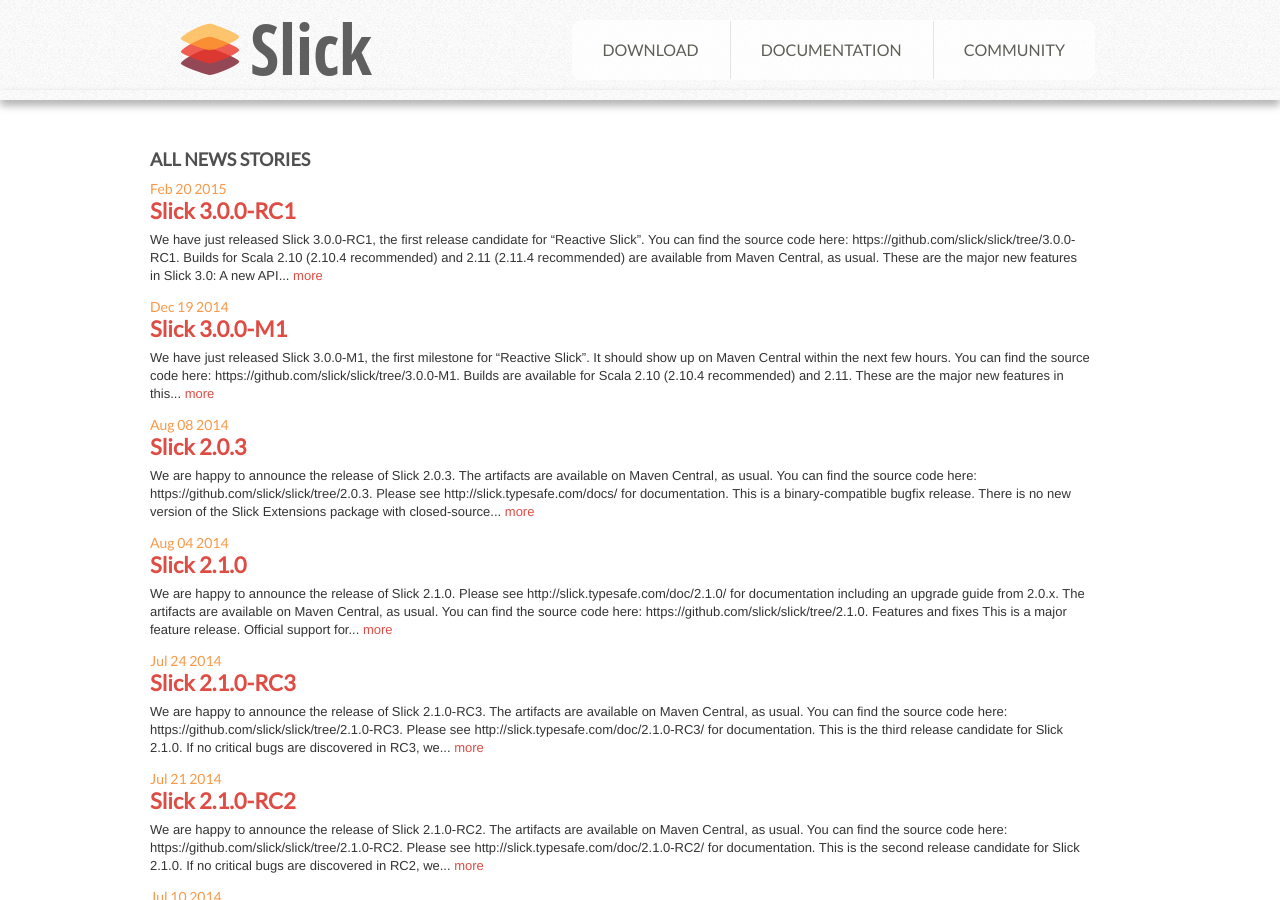
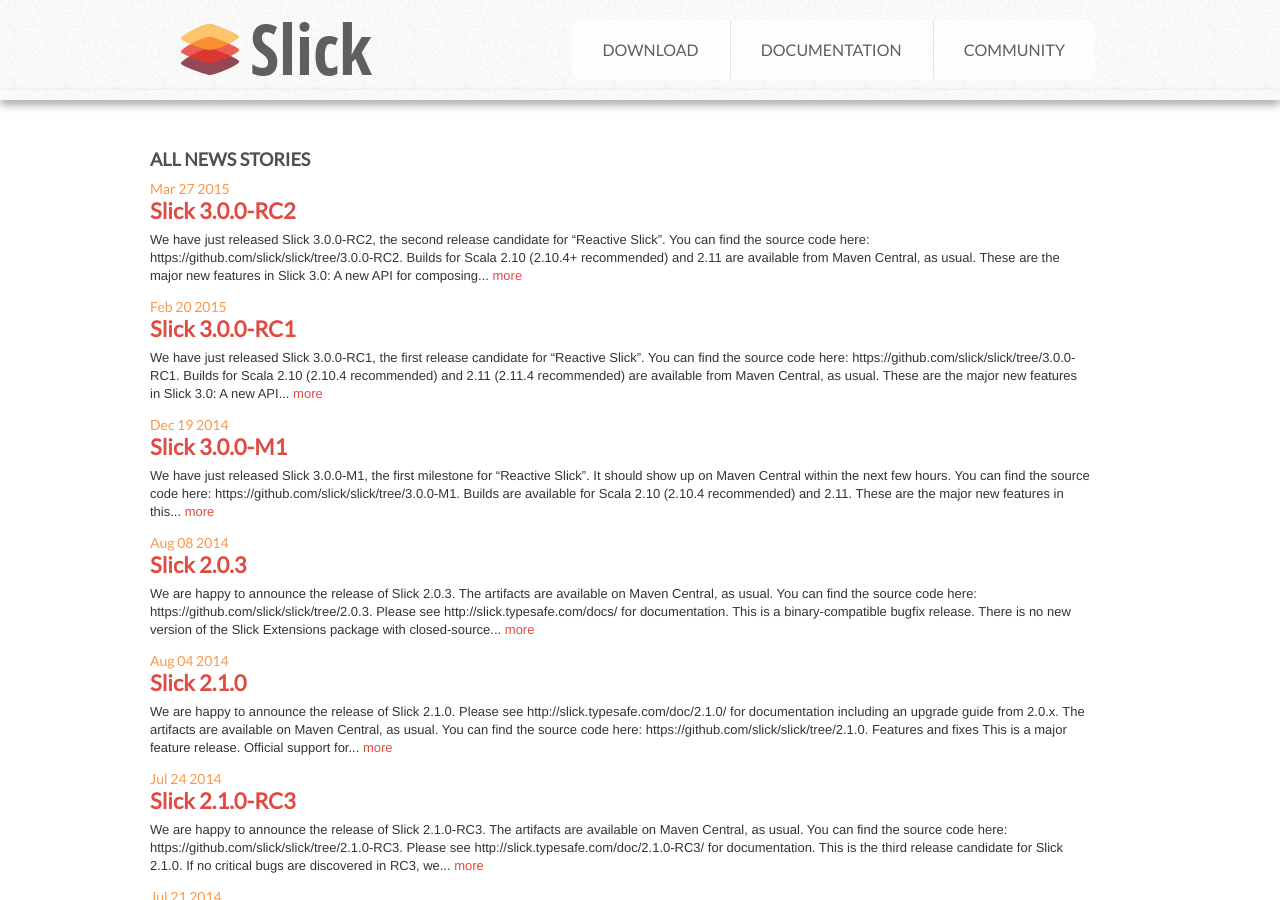
Before and after one commit to slick/slick.github.com, a Jekyll site: the page built from news/all-news.md, in a window 1280 px wide and 900 px high. Built offline with Jekyll 4.4.1, drawn with Linux system fonts in a browser that asks for light colours; some of the changed lines change nothing that is shown.

Commit message:
Slick 3.0.0-RC2

```diff
--- a/docs/index.md
+++ b/docs/index.md
@@ -13,11 +13,7 @@
 
 #### Latest Release Candidate
 
-* [Slick 3.0.0-RC1 Documentation](/doc/3.0.0-RC1/)
-
-#### Latest Milestone
-
-* [Slick 3.0.0-M1 Documentation](/doc/3.0.0-M1/)
+* [Slick 3.0.0-RC2 Documentation](/doc/3.0.0-RC2/)
 
 #### Older Releases
 
--- /dev/null
+++ b/news/_posts/2015-03-27-slick-3.0.0-RC2-released.md
@@ -0,0 +1,133 @@
+---
+layout: news
+title: Slick 3.0.0-RC2
+author: Stefan Zeiger
+---
+We have just released Slick 3.0.0-RC2, the second release candidate for "Reactive Slick".
+You can find the source code here: <https://github.com/slick/slick/tree/3.0.0-RC2>.
+Builds for Scala 2.10 (2.10.4+ recommended) and 2.11 are available
+from Maven Central, as usual.
+
+##### These are the major new features in Slick 3.0:
+
+* A new API for composing and executing database actions.
+* Support for the *Reactive Streams* API for streaming results from the database.
+* Improved configuration of database connections via *Typesafe Config*, including built-in
+  support for HikariCP.
+* Support for nested Option types and non-primtive Option types in the Lifted Embedding.
+* Properly typed outer join operators based on the improved Option support.
+* A new macro-based implementation of the Plain SQL API with optional compile-time checking
+  and type inference for embedded SQL statements.
+* Many small improvements and bug fixes in the schema code generator.
+* Optional multi-line formatting and indenting of generated SQL code for more readable
+  debug output.
+
+Most of the manual has been updated and improved. The "Slick Testkit" chapter will follow soon.
+The Activator templates "Hello Slick" and "Slick Plain SQL" are available for 3.0.0-RC1 and
+will be updated to RC2 soon, followed by the remaining templates.
+There is a new section in the *Migration Guide* for upgrading from Slick 2.1.
+The commercial *Slick Extensions* package with additional database drivers is also available for this RC.
+See the manual for details on adding it to your build.
+
+Please provide feedback on the stability of this RC if you encounter any problems. The only
+remaining blocker for a final 3.0.0 release at the moment is the availability of
+Reactive Streams 1.0.
+
+##### Here is a complete list of changes since 2.1.0:
+
+* [``1398565``](https://github.com/slick/slick/commit/1398565eae456170d792595e0b834a2b41abda27) Update dependencies and version number for 3.0.0-RC2
+* [``59917d7``](https://github.com/slick/slick/commit/59917d7b230704902b592968d7a09bdea734a9cf) Improve documentation after internal review
+* [``4183591``](https://github.com/slick/slick/commit/41835912415325ed58aa448abe4007a9df3e4a46) Bring back Database.close (via java.io.Closeable)
+* [``a9f95ab``](https://github.com/slick/slick/commit/a9f95abda41289098d438f44444866e32dbf155d) Replace Database.close with Database.shutdown for asynchronous closing:
+* [``9e11f07``](https://github.com/slick/slick/commit/9e11f073eabfc711fd260418636617757f7ddc3a) Distinguish between high- and low-priority jobs in AsyncExecutor:
+* [``5acc8fc``](https://github.com/slick/slick/commit/5acc8fc2bbf9af674aa0ea5f69904e4e60296091) Handle Exceptions from runInContext correctly:
+* [``df1e346``](https://github.com/slick/slick/commit/df1e346eb2230269ac6094f2df9ab33528ebf500) Deprecate Database.withSession and remove usages of this method
+* [``8bf0152``](https://github.com/slick/slick/commit/8bf01524a5f2a524d1ee3b37eee2346532b22151) Correctly propagate the AsyncExecutor in Database.forDataSource
+* [``a6ff0d3``](https://github.com/slick/slick/commit/a6ff0d3b95fef255326fe0b44ccaa683287d06e8) Lazily instantiate the ExecutionContext in AsyncExecutor:
+* [``73ad13d``](https://github.com/slick/slick/commit/73ad13dbd00fec7f2873da4a953150adb7d54b0f) Change all DBIO subtypes to put Effect type parameters last.
+* [``1b37a85``](https://github.com/slick/slick/commit/1b37a8574be053a52cf1f99c66454861ac6c2a73) Return a single Int instead of a Vector[Int] from the sqlu interpolator.
+* [``a633204``](https://github.com/slick/slick/commit/a6332045256831fc2efac2eda5c6e69bafd5b959) Export scala.slick packages through OSGi
+* [``bd0c9c4``](https://github.com/slick/slick/commit/bd0c9c4182f695cad88da2653f4f7168e60dad6e) Try to prevent some spurious failures on Travis CI
+* [``58a1db9``](https://github.com/slick/slick/commit/58a1db9a9301e68ac8f9732f992d9897f404e376) Proper treatment of CHAR(1) columns in JdbcModelBuilder:
+* [``7f0f62f``](https://github.com/slick/slick/commit/7f0f62fadf4c92be32d54de2f24062a0fbfbe179) Make code generator tests usable from other slick-extensions:
+* [``25370cb``](https://github.com/slick/slick/commit/25370cb5ecf9f7c396d97dced6a30d331a0f4792) Fix bugs detected by Slick Extensions upgrade:
+* [``13bf805``](https://github.com/slick/slick/commit/13bf8052f9a0043801c7dbd41c1e4da7bc2aa96e) - fix typo in list of code generating tests - by this typo adjusted code of H2Driver for UUID
+* [``12faf5d``](https://github.com/slick/slick/commit/12faf5df07a897ac1a59037bd66ee8416e175455) Upgrade to Reactive Streams 1.0.0.RC3
+* [``648184c``](https://github.com/slick/slick/commit/648184c7cb710563d07b859891ed7fe46d06849d) Package structure and project layout refactoring:
+* [``9c730c0``](https://github.com/slick/slick/commit/9c730c09de3721060f2939182cbd1cd7e219d277) Upgrade to Reactive Streams 1.0.0.RC2:
+* [``24770de``](https://github.com/slick/slick/commit/24770deae18b20771ea94c0d4c3ca06154ccd338) Add `DatabaseConfig` as a higher-level configuration abstraction:
+* [``759cbc2``](https://github.com/slick/slick/commit/759cbc2ab18c6f147f83237322eaf6622bcea4d3) Restore `#$` support in the macro-based Plain SQL interpolation:
+* [``62ddadc``](https://github.com/slick/slick/commit/62ddadc84ecf4aefe2fdc580945d263edd203772) Macro-based PlainSQL API Implemented TypedStaticQuery as tsql
+* [``d63a018``](https://github.com/slick/slick/commit/d63a0183bdb2748d83f88ccf2d81670ff89914a7) UUID regression testkit: - port #989 for v3.0 (with tests) - fix wrong PR #1058 (for #982), as new tests have shown - add UUID column for roundtrip tests
+* [``0a44b74``](https://github.com/slick/slick/commit/0a44b74cf043fbad9092dcfcecde85549d850133) Update LiftedEmbedding.scala
+* [``5af0d9b``](https://github.com/slick/slick/commit/5af0d9b4d0bafffc9d3a592469ac54a7113b9ae8) Distinguish between BLOB and BYTEA in PostgreSQL model builder
+* [``ec7f2aa``](https://github.com/slick/slick/commit/ec7f2aac7e8c93546dae3307c153c683b9d156fd) Use TestDB for code generator tests:
+* [``cc8d3f0``](https://github.com/slick/slick/commit/cc8d3f0c76b10ddf74a6cd35436e3a41956ae284) Proper support for string lengths:
+* [``41c717a``](https://github.com/slick/slick/commit/41c717ac0bc2d9ad3e026d2af2fa021e525b6499) Support fetch size in statement parameters.
+* [``965604c``](https://github.com/slick/slick/commit/965604c6f8285bea6454576652b167f9b337cf46) Use force-insert semantics for inserting from queries and expressions.
+* [``0e58e7d``](https://github.com/slick/slick/commit/0e58e7d4c24a747989466ff36961e1f0ea8a5d7d) Deprecate the Direct Embedding
+* [``0ba0dd5``](https://github.com/slick/slick/commit/0ba0dd5efcdeaed38e9387e8fe4700f4a6b4b18e) Remove the blocking API that was introduced in 3.0.0-M1
+* [``2f64c79``](https://github.com/slick/slick/commit/2f64c795bc0a7131d3df5b684adb767433043b34) Rename Action to DBIO:
+* [``86974bd``](https://github.com/slick/slick/commit/86974bd16b7c972467fe436027c97e9317488ad7) Simplify SQLBuilder and formatting/indenting:
+* [``20378ec``](https://github.com/slick/slick/commit/20378ecfb58b6f49a4171cd4f154c84b04591877) Quote `SqlType` argument in code generator.
+* [``b1dca21``](https://github.com/slick/slick/commit/b1dca21e42a7778469cf7c0227dc10ed046d25fc) Make ColumnOptions more modular:
+* [``7272180``](https://github.com/slick/slick/commit/727218018d0554f9802bdc5e69a5f579c3c40cb4) Use unconstrained text type as default on PostgreSQL
+* [``6cec3f7``](https://github.com/slick/slick/commit/6cec3f77131c78f61cec10a8e51cfb037daafbf8) Prefer prepareStatement(sql) instead of prepareStatement(sql, Int, Int)
+* [``a3eec4f``](https://github.com/slick/slick/commit/a3eec4f970d8f2d391a6a79f30084d167b4039b1) Support transaction isolation levels
+* [``6ea7fdb``](https://github.com/slick/slick/commit/6ea7fdba9bcfd40f8871d22f21230e99ded55ff8) Generic fusion implementation for FlatMapAction and CleanupAction:
+* [``706f2b1``](https://github.com/slick/slick/commit/706f2b1d3dc8adbceddf77a6ae4750264ff30dc3) Allow the SQL statements to be overridden in SqlActions.
+* [``a325f5e``](https://github.com/slick/slick/commit/a325f5ee0511bda0558607759262ab4dfc18be97) Run a user-defined init function on all created JDBC Statements
+* [``3315a3b``](https://github.com/slick/slick/commit/3315a3bcd187e504110a28f027532b3710b8e217) Refactoring of ActionContext:
+* [``dc687de``](https://github.com/slick/slick/commit/dc687de449a515d2d89a43e12fc3d61f52ade2d8) Avoid long nested sequences of SchemaDescription.++ in generated code:
+* [``62d5e92``](https://github.com/slick/slick/commit/62d5e922806f46d7ffaba661df33b3b060b03f8e) Quote illegal identifiers in generated Scala sources.
+* [``58c4ed5``](https://github.com/slick/slick/commit/58c4ed5fb624861c6f0c3e80eadd0123e7e9a6a8) Make 'desiredColumnOrder' in code generator non-final.
+* [``a645205``](https://github.com/slick/slick/commit/a645205019e9b1cf067d4feee73a48c5a6d3fd8c) Support statement parameters in the new Action-based API.
+* [``b1c5b66``](https://github.com/slick/slick/commit/b1c5b66a36f33c3bc75ea5227e30ac36e1c3f0da) Switch JDBC metadata API and code generator to the new API.
+* [``c92a615``](https://github.com/slick/slick/commit/c92a61556b72e6fff48a65c0d8bee978947c764f) Fix typo in orm-to-slick.rst
+* [``d4f019f``](https://github.com/slick/slick/commit/d4f019fc13e9cd0311e85152488b63cba44e7119) Move profile-level Action definitions outside of profiles.
+* [``5cd423f``](https://github.com/slick/slick/commit/5cd423fd30012440f48da27e87f10b4d5c29c97c) Deprecate Invoker convenience methods and iteratees
+* [``7d576c8``](https://github.com/slick/slick/commit/7d576c817cd0b02c3c8a59940fb5282c0e59f7e1) Properly deprecate .Implicit and .simple in all profile levels
+* [``30c135e``](https://github.com/slick/slick/commit/30c135ea8b1b49053b31d73a13a2418450a928ef) Upgrade to sbt 0.13.7
+* [``e9274ec``](https://github.com/slick/slick/commit/e9274ecbbae9591e09853f50020e16ea8d0b0bc7) Improve build system for documentation:
+* [``a6e3b9b``](https://github.com/slick/slick/commit/a6e3b9b2085d2f953083681d74f7c587e5afe3ec) Further modularization of Slick:
+* [``4ab4a6b``](https://github.com/slick/slick/commit/4ab4a6b3b0aec6bf7da06bfd07721251c8f9c46c) Switch Direct Embedding over to the new Action-based API.
+* [``ac37f1c``](https://github.com/slick/slick/commit/ac37f1cc723af230e2a25339114c316b7f14a804) Update documentation for 3.0:
+* [``e6562c7``](https://github.com/slick/slick/commit/e6562c7e7fc29ae81e37b84bda3347e83323a08c) Simplify Action Effect handling:
+* [``06d1ca0``](https://github.com/slick/slick/commit/06d1ca0621628ebb48e33a6569c2cb9017e450b6) Increase timeout for Reactive Streams TCK tests.
+* [``efbe6f6``](https://github.com/slick/slick/commit/efbe6f60f85adf442f2ea84956fa7157885f54c3) Bump version numbers:
+* [``4d42528``](https://github.com/slick/slick/commit/4d4252800991e26c3a7ac5a14209ed99958545d4) Add concurrency stress test for streaming API:
+* [``80929a6``](https://github.com/slick/slick/commit/80929a693e90bbff7914aa9543cb9b33e6fbace6) Documentation plus minor improvements and fixes:
+* [``273b957``](https://github.com/slick/slick/commit/273b957ea106dea73a571e29c57c795f3eb4447f) Update to Reactive Streams 1.0.0.M3 and fix remaining PR review issues:
+* [``688d7f2``](https://github.com/slick/slick/commit/688d7f2a3e470974dabd190868610c9fae432149) Convert more test cases and add missing features:
+* [``d862e0f``](https://github.com/slick/slick/commit/d862e0fa26c22b0e2eb8d7e63971b5623f225130) Optimize the streaming engine and fix some bugs:
+* [``9ad62a9``](https://github.com/slick/slick/commit/9ad62a9ef25e0e06431ca6cb9d1483dd9e61edf3) Implement streaming via Reactive Streams API:
+* [``6a85767``](https://github.com/slick/slick/commit/6a85767e32e710f0f2deb5430180d0619ff7d927) Convert several test cases to the new API.
+* [``8ef6cde``](https://github.com/slick/slick/commit/8ef6cde487c00a1c7d4c520d6baf844ce698da43) Add basic transaction support for database actions.
+* [``09590fd``](https://github.com/slick/slick/commit/09590fd98ed259e8f93d84970f49db7f4af39a1b) Implement session pinning for database Actions:
+* [``66a9b41``](https://github.com/slick/slick/commit/66a9b4100c458272727643f81e886f6546c41706) Basic implementation of action monad and asynchronous execution engine:
+* [``bf17772``](https://github.com/slick/slick/commit/bf17772049fd8856f45f01ec6d84dee03fa484b3) Use HikariCP by default (instead of no connection pooling):
+* [``4569c52``](https://github.com/slick/slick/commit/4569c52f51d93e9c76555d490a4617724cef444d) Simplify connection pool configuration
+* [``cc92c26``](https://github.com/slick/slick/commit/cc92c2636950d9e6514b9fafddaf6167de72b164) Simplify thread pool configuration:
+* [``423e78c``](https://github.com/slick/slick/commit/423e78c14c3dfe6cb6c20b8035a4e6e4174b3013) Remove the option to disable auto-commit for new connections.
+* [``e4dddcd``](https://github.com/slick/slick/commit/e4dddcd68ca9eaff0db61363fa5241aefb174451) Remove BoneCP support and drop configuration compatibility with Play.
+* [``812100e``](https://github.com/slick/slick/commit/812100ea27de131589bfd12b4ab96a170e75b480) Add HikariCP support in addition to BoneCP.
+* [``bb58103``](https://github.com/slick/slick/commit/bb5810338810171b2500d33469ec845b8afabfea) Add primitives and configuration for async execution of blocking I/O
+* [``0ea777a``](https://github.com/slick/slick/commit/0ea777af215a53b7600035617dde8ff7aa3f0338) Fix broken build due to merging nested options support
+* [``8d4a02f``](https://github.com/slick/slick/commit/8d4a02f8172cfde56792292a8592690a7ca2b4de) Ensure generated file ends with a newline character.
+* [``9cdf7ec``](https://github.com/slick/slick/commit/9cdf7ec90c7a4b9bfdd429e6e73b52aa0f152b9c) Make comment format match others in file.
+* [``ef5f9a8``](https://github.com/slick/slick/commit/ef5f9a8eaffd03c45294dadbe7dbd1c1546bc6b8) Avoid indenting blank lines, to avoid trailing whitespace.
+* [``8225a8f``](https://github.com/slick/slick/commit/8225a8fea649b7055d6e232b841a1b9983214b04) Add Option-extended joins:
+* [``75583dc``](https://github.com/slick/slick/commit/75583dc07717ef18652e243b76e4486ba50efc4b) Lifted Embedding encoding of nested and multi-column Option types:
+* [``de389a4``](https://github.com/slick/slick/commit/de389a4dc6451f601e824d61f5991cebb597e8b1) Remove the Column type.
+* [``5da96b4``](https://github.com/slick/slick/commit/5da96b4438402dce44de27d3ae9351a9b3be9ec7) Update orm-to-slick.rst
+* [``7a1d119``](https://github.com/slick/slick/commit/7a1d119f78595af6b6aad8757beba4d20ba872d7) modified to use GlobalConfig.
+* [``777dbeb``](https://github.com/slick/slick/commit/777dbeb006a64fb54db7631d57cede0e8a269d94) Add SimpleLiteral factory (and fix one unrelated unchecked warning)
+* [``82b258f``](https://github.com/slick/slick/commit/82b258f2d00c53b0eefc09d07704868ce1a4e4fe) Use Unicode symbols in tree and table dumps for better readability.
+* [``f54d272``](https://github.com/slick/slick/commit/f54d272744e7b41bc2d3c258d7792a7e1e1a446b) Add BoneCP support to Database.forConfig.
+* [``369ad73``](https://github.com/slick/slick/commit/369ad732467a547db79ed3ca7237636bd915fecc) Use application.conf for Slick settings.
+* [``61d032b``](https://github.com/slick/slick/commit/61d032b1d2b7939fffc52fec4445dce98d7cadcd) Corrected docs to use "inSet" instead of "inSeq"
+* [``b0b0252``](https://github.com/slick/slick/commit/b0b02526bc40350f48718977a5972f025b13e3ca) Fix forceInsertAll for single argument
+* [``770d0a1``](https://github.com/slick/slick/commit/770d0a110ff2fb5cf8409ba60e49508c35c01ded) Update build for 2.2.0-SNAPSHOT
+* [``cb8183d``](https://github.com/slick/slick/commit/cb8183da2af0eef0969083b47093e2c0c95dcdd0) Added support for string function repeat.
+* [``57aa9e7``](https://github.com/slick/slick/commit/57aa9e7b9f5e2ff51f0af51b3fc64b7eaa8d5bf9) Workaround to pass Travis CI.
+* [``7a58f7f``](https://github.com/slick/slick/commit/7a58f7f77d1440091bb70762daf62d0d8876f3b1) Try for SQL String Indentation.
```
